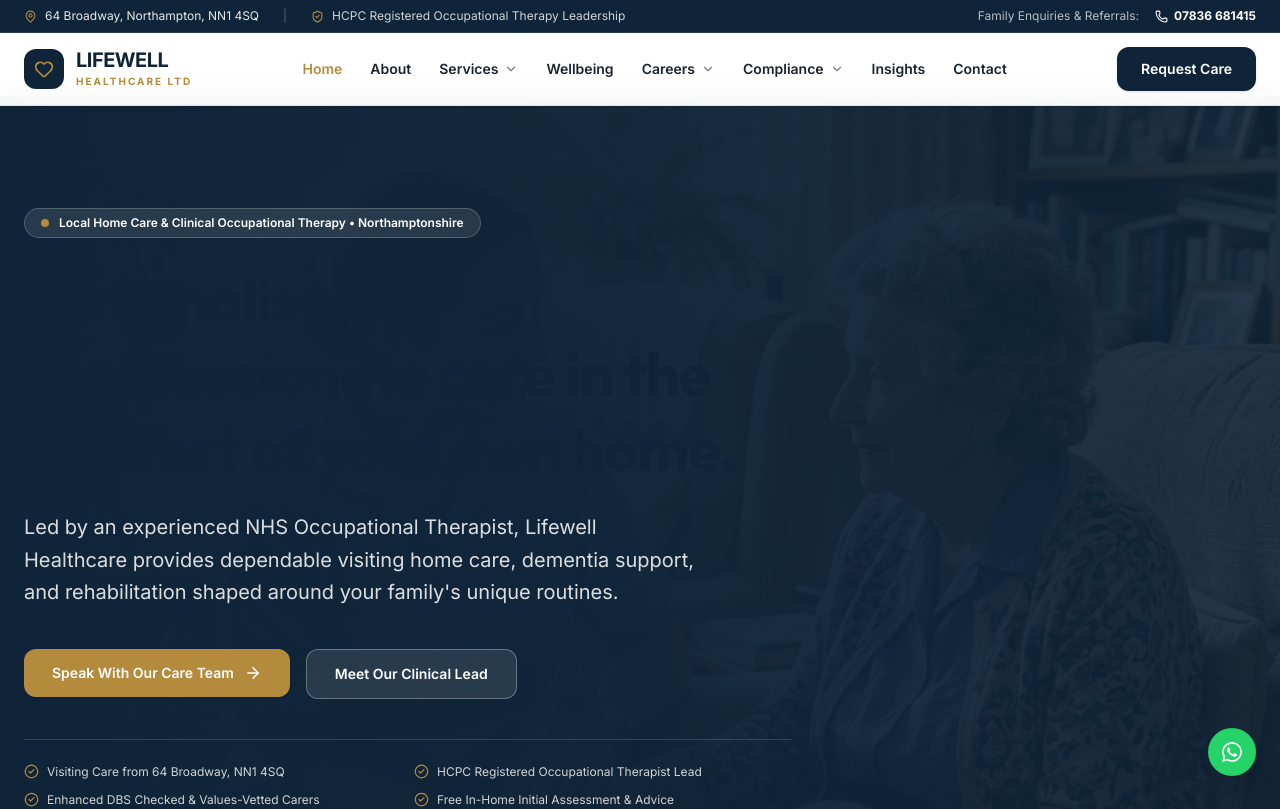
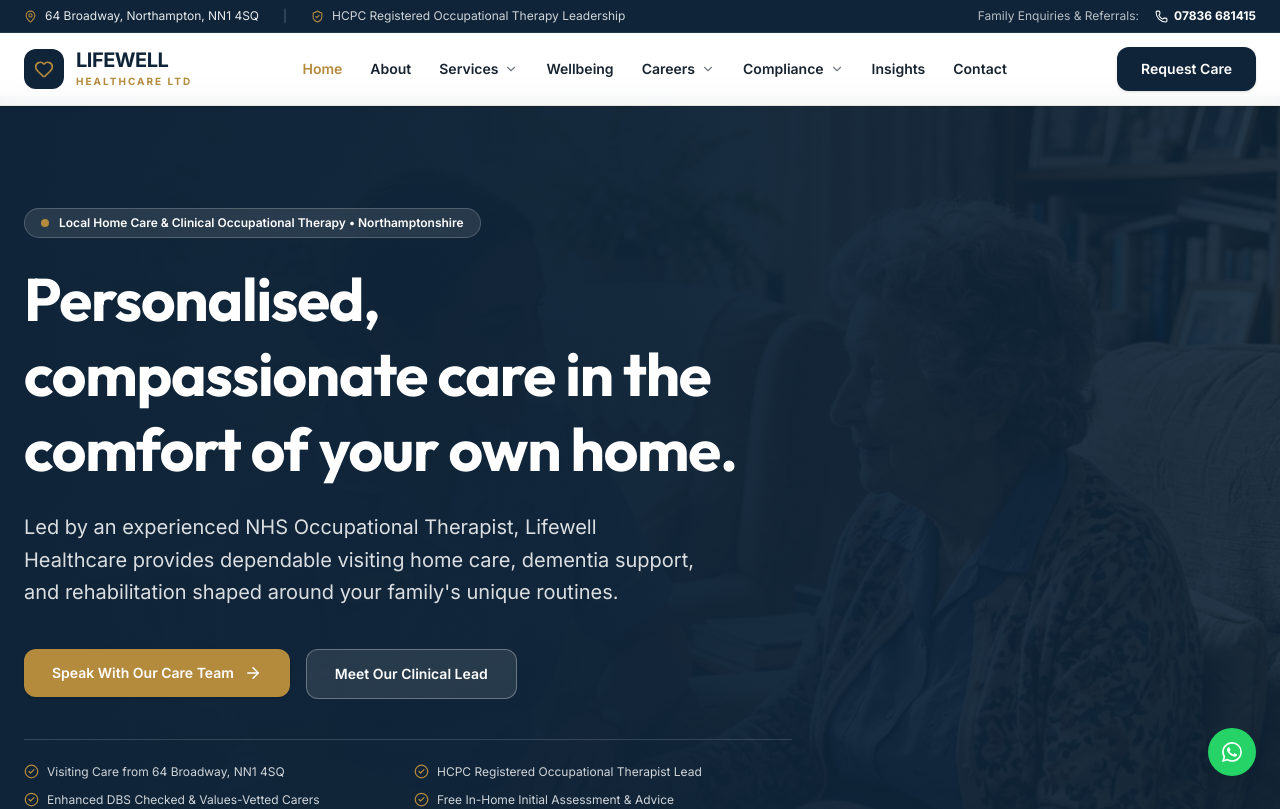
Before and after one commit to osofocarl-web/lifewell-healthcare, a Next.js app: page / in a window 1280 px wide. Shown: the top 809 px of the page. Built offline with nearby package versions, Linux system fonts and the light colour scheme.

Commit message:
Fix hero heading white contrast against navy hero banner

```diff
--- a/src/app/globals.css
+++ b/src/app/globals.css
@@ -55,7 +55,6 @@
 }
 
 h1, h2, h3, h4, h5, h6 {
-  color: var(--brand-blue);
   font-family: var(--font-heading), var(--font-sans), sans-serif;
   letter-spacing: -0.02em;
   font-weight: 700;
--- a/src/app/page.tsx
+++ b/src/app/page.tsx
@@ -126,7 +126,10 @@
             </div>
 
             {/* Main Title */}
-            <h1 className="text-3xl sm:text-4xl md:text-5xl lg:text-6xl font-bold mb-6 text-white leading-tight tracking-tight">
+            <h1
+              style={{ color: '#ffffff' }}
+              className="text-3xl sm:text-4xl md:text-5xl lg:text-6xl font-bold mb-6 text-white leading-tight tracking-tight"
+            >
               Personalised, compassionate care in the comfort of your own home.
             </h1>
 
```
